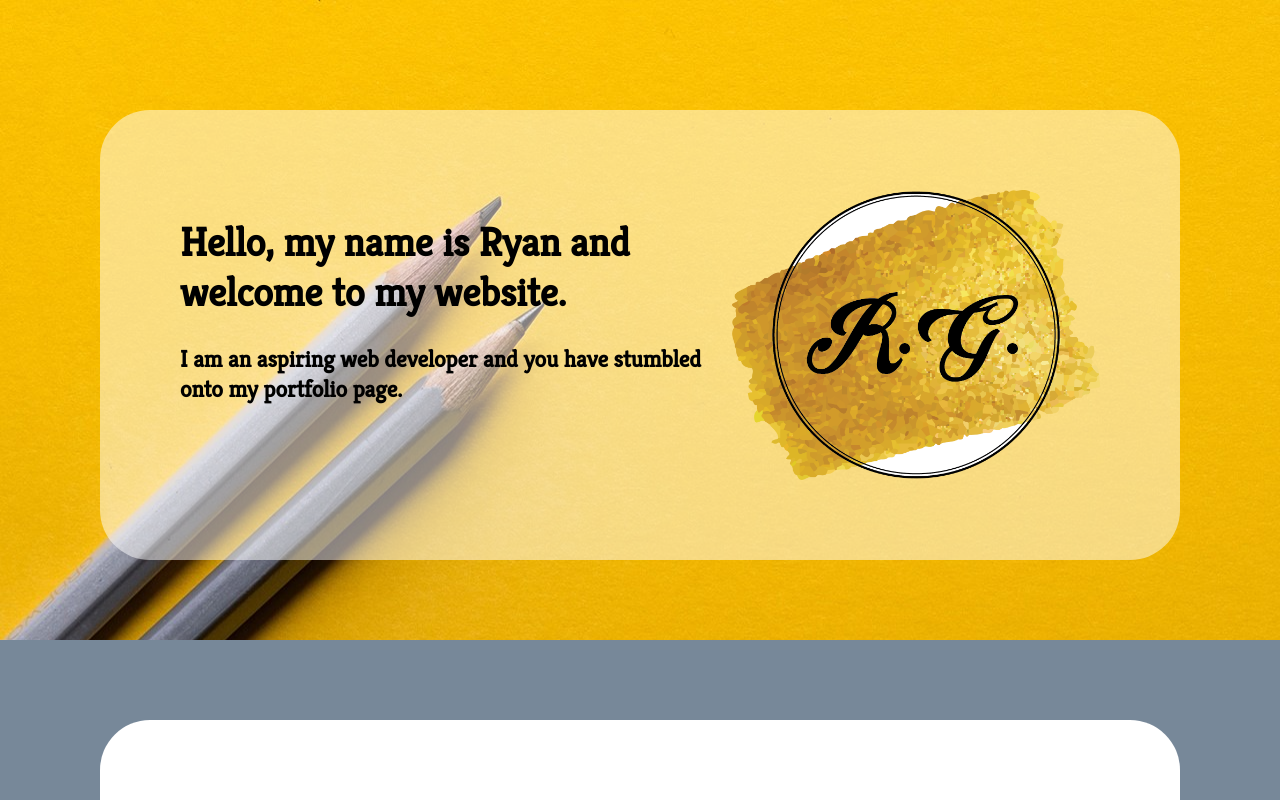
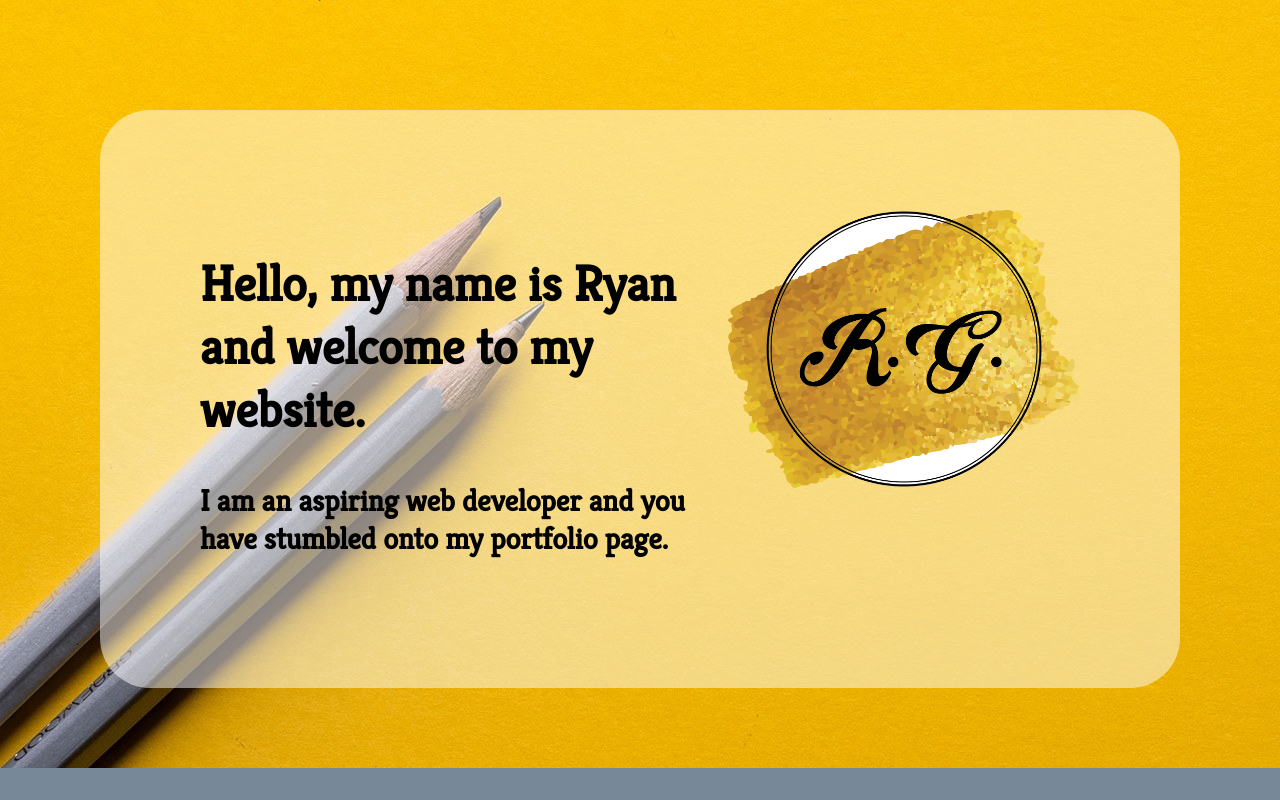
Before and after one commit to RyanG91/React-portfolio, a React (Create React App) app: page / in a window 1280 px wide. Shown: the top 800 px of the page. Built offline with nearby package versions, Linux system fonts and the light colour scheme; a web font is replaced by a local one.

Commit message:
Intro part of portfolio finished

```diff
--- a/src/components/Intro.js
+++ b/src/components/Intro.js
@@ -8,15 +8,29 @@ class Intro extends Component {
       return (
         <div className="background">
             <div className="introBox">
-                <div className="welcomeText">
-                    <h1>Hello, my name is Ryan and welcome to my website.</h1>
-                    <h3>I am an aspiring web developer and you have stumbled onto my portfolio page.</h3>
-                </div>
-                <img src={logo} className="logo" alt="logo" />
+                <section>
+                    <img src={logo} className="logo" alt="logo" />
+                    <div className="welcomeText">
+                        <h1>Hello, my name is Ryan and welcome to my website.</h1>
+                        <h3>I am an aspiring web developer and you have stumbled onto my portfolio page.</h3>
+                    </div>
+                </section>
             </div>
         </div>
       );
     }
   }
 
+// <div class="area1">
+//   <div class="intro">
+//     <section>
+//       <img class="logo" src="images/RG.png" alt="logo">
+//       <div class="typewriter">
+//         <h1> Hello, my name is Ryan and welcome to my website.</h1>
+//         <h2> I am an aspiring web developer and you have stumbled onto my portfolio page.</h2>
+//       </div>
+//     </section>
+//   </div>
+// </div>
+
   export default Intro;
--- a/src/styles/App.css
+++ b/src/styles/App.css
@@ -7,8 +7,24 @@ h1, h2, h3  {
   font-family: 'Kreon', serif;
 }
 
+.logo {
+  float: right;
+  width: 50%;
+}
+
+.welcomeText {
+  font-size: 14px;
+}
+
+.background {
+  background-image: url("../images/background.jpg");
+  background-size: auto;
+  padding-top: 5em;
+  padding-bottom: 5em;
+}
+
 .introBox, .briefBox {
-  /* display: flex; */
+  display: flex;
   padding: 2em;
   margin-left: 30px;
   margin-right: 30px;
@@ -33,15 +49,27 @@ needs to be below the code above */
 
 /* Desktop settings */
 @media screen and (min-width: 768px) {
+  h1 {
+    font-size: 50px;
+  }
+  h2 {
+    font-size: 35px;
+  }
+  h3 {
+    font-size: 30px;
+  }
   .introBox, .briefBox {
     display: flex;
-    padding: 4em;
+    padding: 5em;
     margin-left: 100px;
     margin-right: 100px;
     font-size: 20px;
   }
   .logo {
     width: 40%;
-    height: 40%;
+    float: right;
+  }
+  .welcomeText {
+    font-size: 20px;
   }
 }
--- a/src/styles/Intro.css
+++ b/src/styles/Intro.css
@@ -1,26 +1 @@
-/* Contains code just for the intro section - code which is used
-in multiple sections will be placed in the App.css */
-
-.logo {
-  float: right;
-  width: 100px;
-  height: 100px;
-}
-
-/* .welcomeText {
-  padding-right: 3em;
-} */
-
-.background {
-  background-image: url("../images/background.jpg");
-  background-size: auto;
-  padding-top: 5em;
-  padding-bottom: 5em;
-}
-
-/* Specific css properties for the intro section */
-.introBox {
-  background:rgba(255,255,255,0.5);
-  margin-top: 30px;
-  justify-content: center;
-}
+/* Empty for the time being */
```
